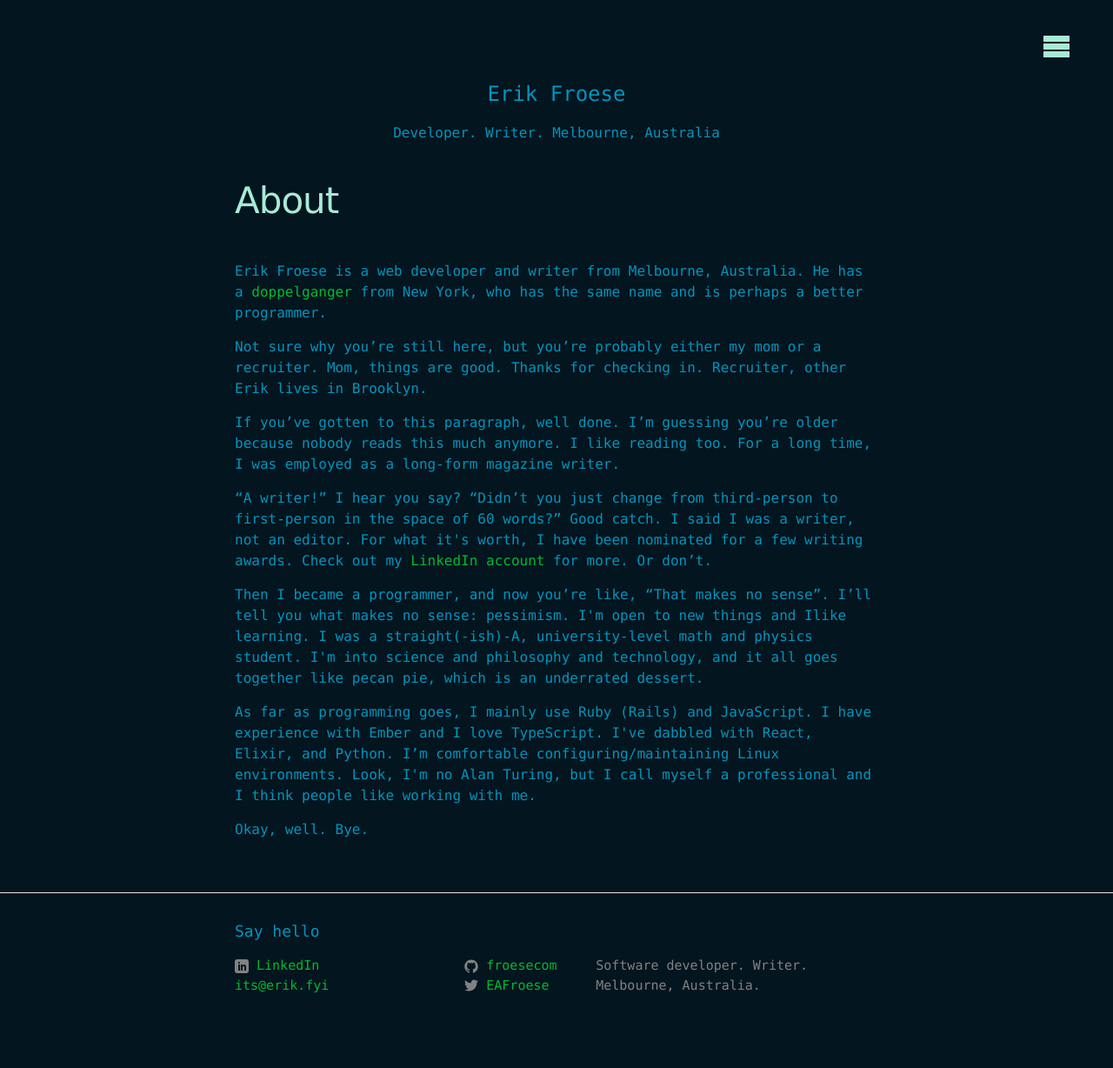
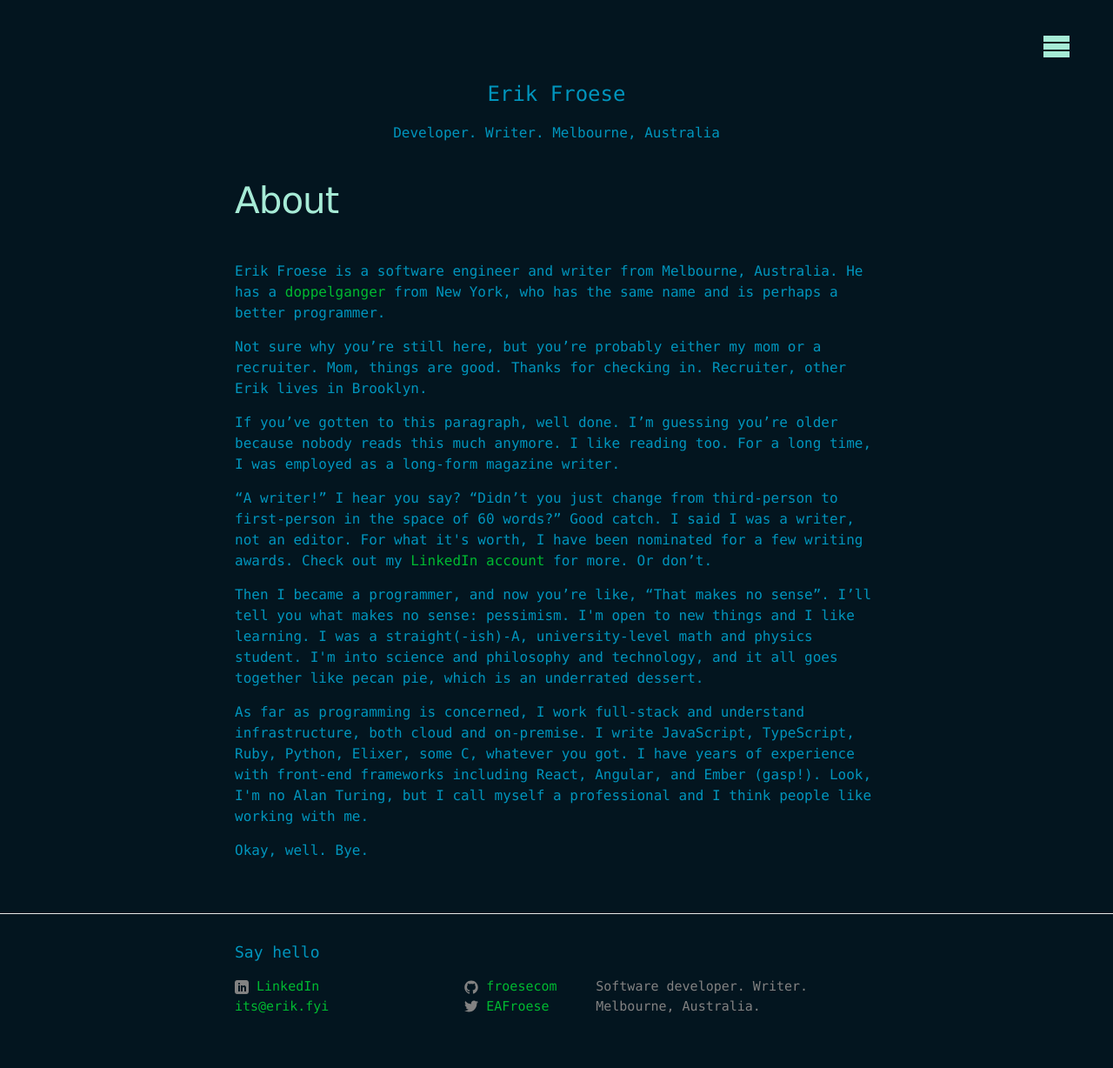
Before and after one commit to froesecom/erik-fyi, a Jekyll site: the page built from _pages/about.html, in a window 1280 px wide. Shown: the whole page at 87% size. Built offline with Jekyll 4.4.1, drawn with Linux system fonts in a browser that asks for light colours; before the commit the page ends 1204 px from its top, so only the background shows below that.

Commit message:
feat: update content

```diff
--- a/_pages/about.html
+++ b/_pages/about.html
@@ -1,7 +1,7 @@
 ---
 layout: default
 title: About
-description: "About Erik Froese, Melbourne developer and writer."
+description: "About Erik Froese, Melbourne software engineer and writer."
 permalink: /about/
 ---
 <header class="post-header">
@@ -9,7 +9,7 @@ permalink: /about/
 </header>
 
 <div class="post-content">
-  <p> Erik Froese is a web developer and writer from Melbourne, Australia. He has a <a target="_blank" href="https://twitter.com/erikfroese">doppelganger</a> from New York, who has the same name and is perhaps a better programmer.</p>
+  <p> Erik Froese is a software engineer and writer from Melbourne, Australia. He has a <a target="_blank" href="https://twitter.com/erikfroese">doppelganger</a> from New York, who has the same name and is perhaps a better programmer.</p>
 
     <p>Not sure why you’re still here, but you’re probably either my mom or a recruiter. Mom, things are good. Thanks for checking in. Recruiter, other Erik lives in Brooklyn.</p>
 
@@ -17,8 +17,8 @@ permalink: /about/
 
    <p>“A writer!” I hear you say? “Didn’t you just change from third-person to first-person in the space of 60 words?” Good catch. I said I was a writer, not an editor. For what it's worth, I have been nominated for a few writing awards. Check out my <a target="_blank" href="{{ site.linkedin_url }}">LinkedIn account</a> for more. Or don’t.</p>
 
-   <p>Then I became a programmer, and now you’re like, “That makes no sense”. I’ll tell you what makes no sense: pessimism. I'm open to new things and Ilike learning. I was a straight(-ish)-A, university-level math and physics student. I'm into science and philosophy and technology, and it all goes together like pecan pie, which is an underrated dessert.</p>
-   <p>As far as programming goes, I mainly use Ruby (Rails) and JavaScript. I have experience with Ember and I love TypeScript. I've dabbled with React, Elixir, and Python. I’m comfortable configuring/maintaining Linux environments. Look, I'm no Alan Turing, but I call myself a professional and I think people like working with me.</p>
+   <p>Then I became a programmer, and now you’re like, “That makes no sense”. I’ll tell you what makes no sense: pessimism. I'm open to new things and I like learning. I was a straight(-ish)-A, university-level math and physics student. I'm into science and philosophy and technology, and it all goes together like pecan pie, which is an underrated dessert.</p>
+   <p>As far as programming is concerned, I work full-stack and understand infrastructure, both cloud and on-premise. I write JavaScript, TypeScript, Ruby, Python, Elixer, some C, whatever you got. I have years of experience with front-end frameworks including React, Angular, and Ember (gasp!). Look, I'm no Alan Turing, but I call myself a professional and I think people like working with me.</p>
      <p>Okay, well. Bye.</p>
 
 </div>
```
Also changed, not shown: README.md.
